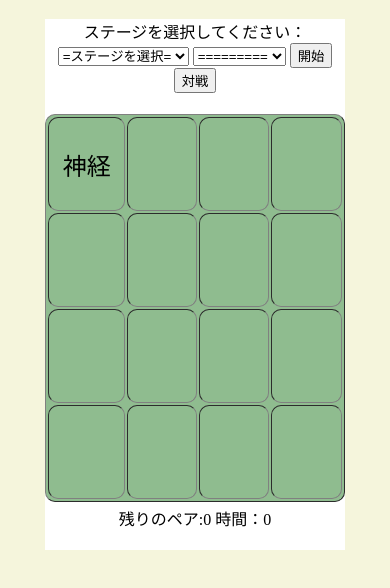
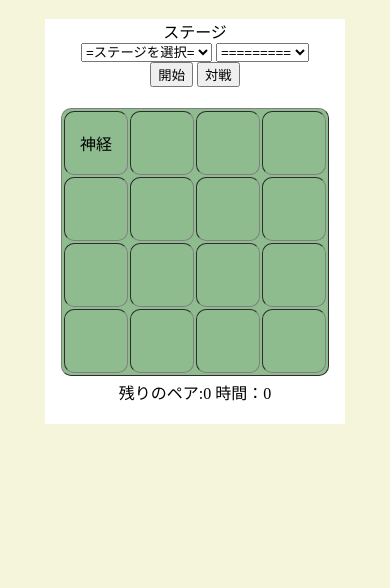
Before and after one commit to nakano1120/dokaben, a plain HTML site: page sinkei2.html in a window 390 px wide. Shown: the part 70-658 px from the top of the page. Drawn offline with Linux system fonts and the light colour scheme.

Commit message:
Add files via upload

```diff
--- a/sinkei2.html
+++ b/sinkei2.html
@@ -32,13 +32,20 @@
     td:hover{
         background-color:deeppink;
     }
+    @media all and (max-width: 700px) {
+        td{
+            font-size:100%;
+            width:60px;
+            height:60px;
+        }
+    }
     </style>
 </head>
 <body>
     <h1>合わせゲーム</h1>
     <div class="youso">
     <form name="ss">
-    <label for="stage">ステージを選択してください：</label>
+    <label for="stage">ステージ</label><br>
     <select name="league" id="classes" onchange="teamSet()">
         <option value="0">=ステージを選択=</option>
         <option value="1">日本語中国語</option>
@@ -57,7 +64,7 @@
     <option value="8"></option>
     <option value="9"></option>
     <option value="10"></option>
-    </select>
+    </select><br>
     <input type="button" value="開始" onclick="kaishi(1)">
     <input type="button" value="対戦" onclick="kaishi(2)">
     </form>
```
